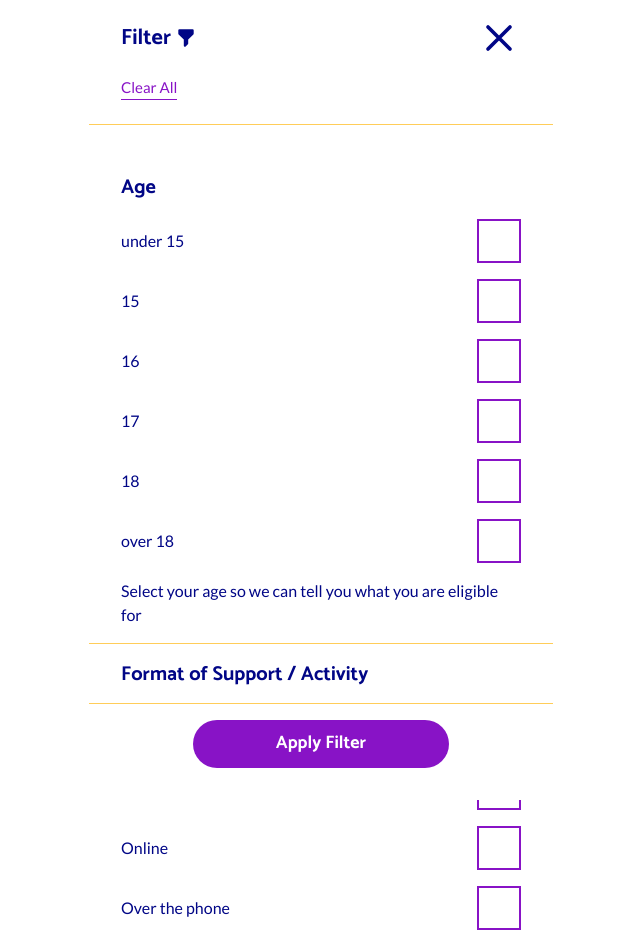
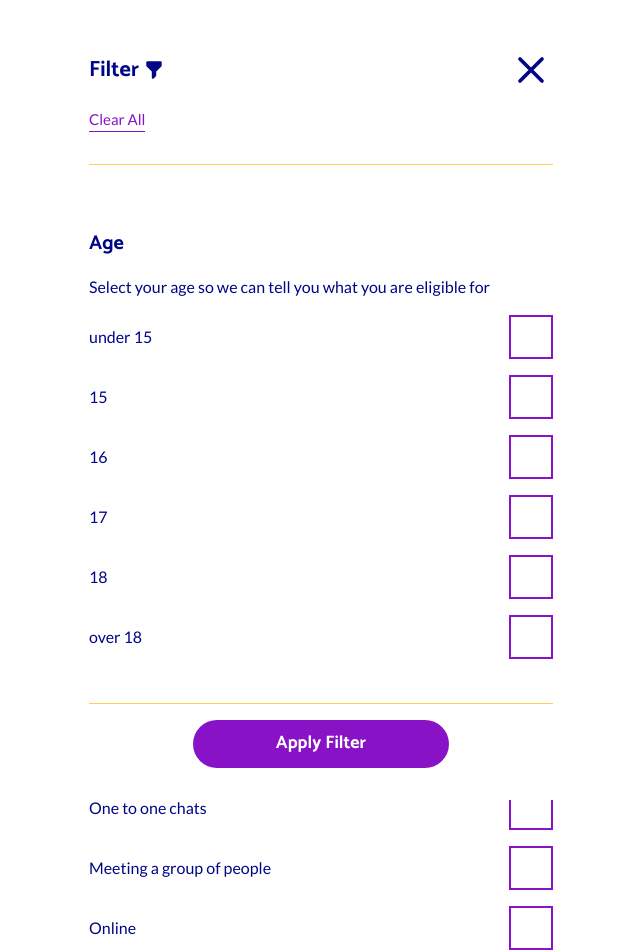
Before and after one commit to neontribe/my-best-life, a Next.js app: page /filter in a window 1280 px wide. Shown: the top 952 px of the page, without its empty margins (319-959 px from the left). Built offline with nearby package versions, Linux system fonts and the light colour scheme.

Commit message:
feat: match design layout

```diff
--- a/pages/filter.tsx
+++ b/pages/filter.tsx
@@ -16,6 +16,9 @@ import { ButtonBase } from '../src/Components/ButtonBase'
 import { NotificationsContext } from '../src/context/NotificationsContext'
 import { VerticalSpacing } from '../src/Components/VerticalSpacing'
 
+const FilterLayout = styled.div`
+  padding: 3rem;
+`
 const Top = styled.section`
   border-bottom: 1px solid ${(props) => props.theme.colours.yellow};
   display: flex;
@@ -23,7 +26,6 @@ const Top = styled.section`
   justify-content: space-between;
   margin: auto;
   max-width: 50ch;
-  padding: 1rem var(--gutter-width);
   width: 100%;
 
   div {
@@ -38,9 +40,6 @@ const Top = styled.section`
     flex-basis: 100%;
     display: flex;
     align-items: center;
-  }
-
-
   }
 
   button {
@@ -76,8 +75,8 @@ const FilterSection = styled.section<{ borderBottom?: boolean }>`
 
   max-width: 50ch;
   margin: auto;
-  padding: 1rem var(--gutter-width);
   width: 100%;
+  padding: 2rem 0;
 
   legend {
     font-family: 'Catamaran', sans-serif;
@@ -159,6 +158,7 @@ export const FilterPage: NextPage = () => {
 
   return (
     <Layout>
+      <FilterLayout>
         <Top>
           <div>
             <h1>
@@ -196,12 +196,14 @@ export const FilterPage: NextPage = () => {
           </div>
           <VerticalSpacing size={0.5} />
           <button onClick={() => clearAll()}>Clear All</button>
-        <VerticalSpacing size={0.25} />
+          <VerticalSpacing size={1} />
         </Top>
         <VerticalSpacing />
         <FilterSection borderBottom>
           <fieldset>
             <legend>Age</legend>
+            <VerticalSpacing size={1} />
+            <p>Select your age so we can tell you what you are eligible for</p>
             <RadioGroup>
               {allAges.map((item) => {
                 return (
@@ -215,13 +217,12 @@ export const FilterPage: NextPage = () => {
                 )
               })}
             </RadioGroup>
-          <p>Select your age so we can tell you what you are eligible for</p>
           </fieldset>
         </FilterSection>
         {/* <FilterSection>
         <h3>Cost</h3>
       </FilterSection> */}
-      <FilterSection>
+        <FilterSection borderBottom>
           <fieldset>
             <legend>Format of Support / Activity</legend>
             <CheckboxGroup>
@@ -261,6 +262,7 @@ export const FilterPage: NextPage = () => {
             <ButtonLink onClick={saveNotify}>Apply Filter</ButtonLink>
           </Link>
         </Footer>
+      </FilterLayout>
     </Layout>
   )
 }
```
Lines whose indentation alone changed are shown as unchanged.
